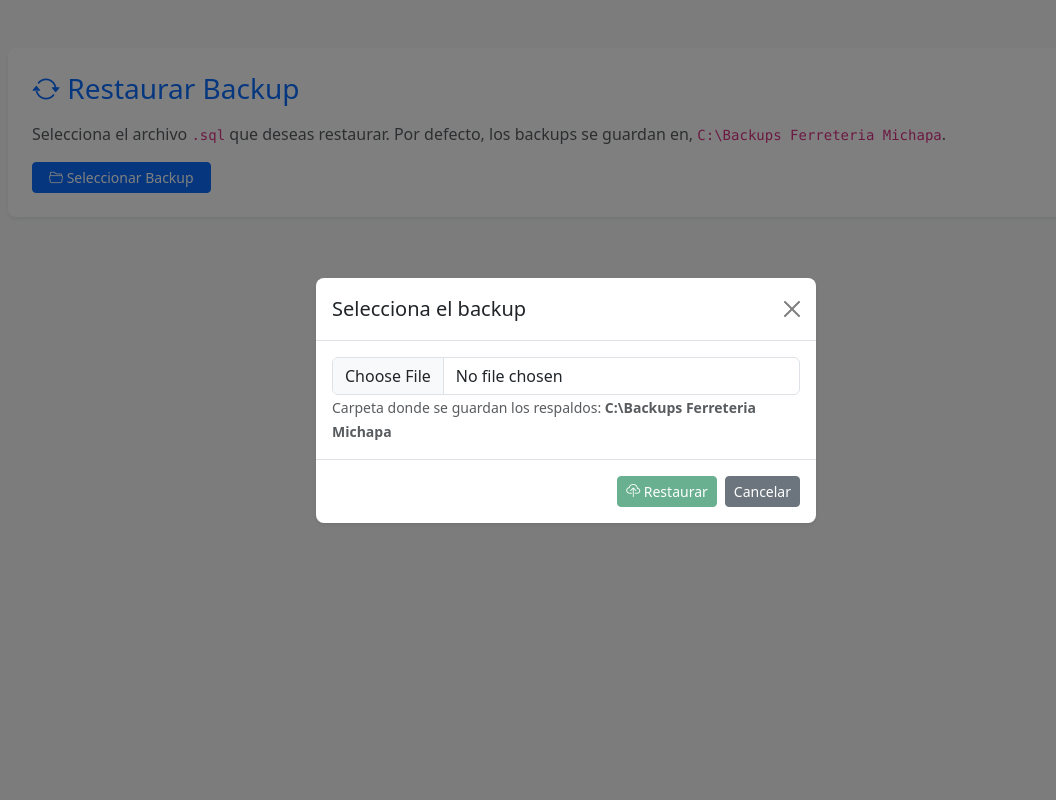
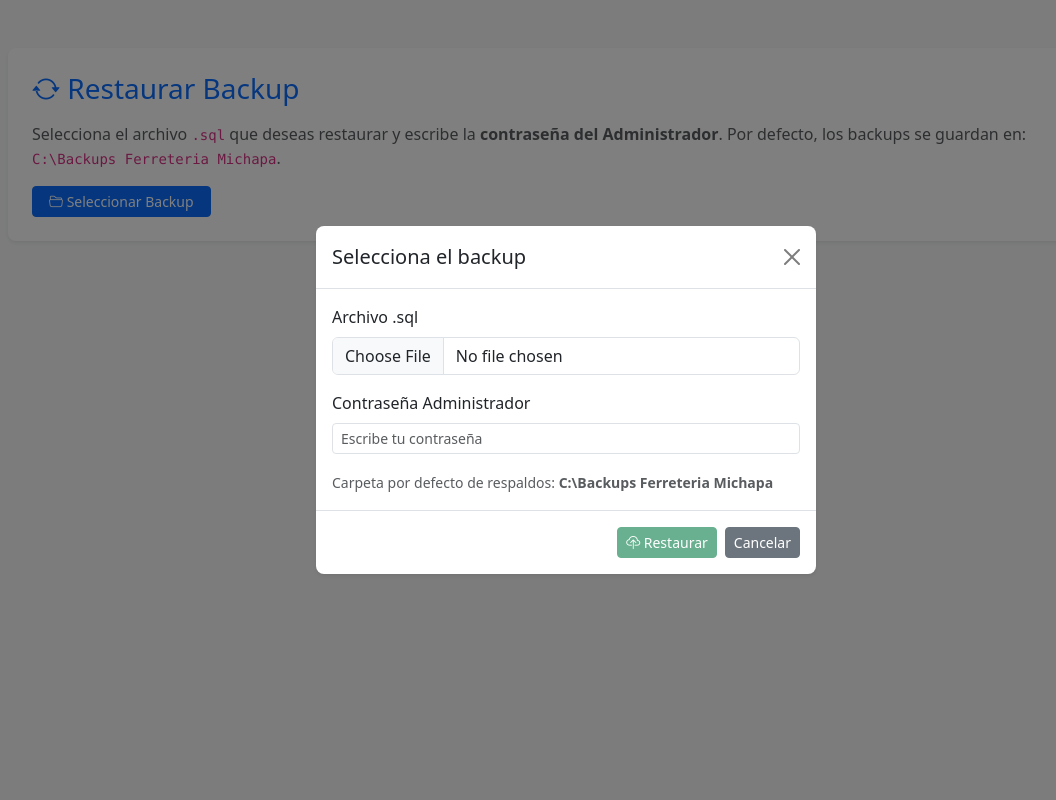
Before and after one commit to JasFerz001/FerreSys, a PHP site: page /FerreSys/backup/restaurar_backup.php in a window 1280 px wide, after a click on "Seleccionar Backup". Shown: the whole page, without its empty margins (74-1130 px from the left). Run offline with PHP 8.4, Linux system fonts and the light colour scheme; some libraries are stand-ins or nearby versions.

Commit message:
Clave para restaurar backup

```diff
--- a/backup/restaurar_backup.php
+++ b/backup/restaurar_backup.php
@@ -1,17 +1,39 @@
 <?php
 // Configurar zona horaria
 date_default_timezone_set('America/El_Salvador');
+
+// Incluir la conexión
+include_once __DIR__ . '/../conexion/conexion.php';
+$conexion = new Conexion();
+$db = $conexion->getConnection();
 
 $message = '';
 
 // Manejo POST de restauración
 if ($_SERVER['REQUEST_METHOD'] === 'POST' && isset($_POST['restore'])) {
-    if (isset($_FILES['backup_file']) && $_FILES['backup_file']['error'] === 0) {
+    if (
+        isset($_FILES['backup_file']) && $_FILES['backup_file']['error'] === 0 &&
+        isset($_POST['admin_password'])
+    ) {
+        $passwordIngresada = $_POST['admin_password'];
+
+        // Buscar contraseña del administrador
+        $sql = "SELECT e.clave
+                FROM empleados e
+                JOIN usuarios u ON e.id_Usuario = u.id_Usuario
+                WHERE u.rol = 'Administrador' AND u.estado = 1 AND e.estado = 1
+                LIMIT 1";
+        $stmt = $db->prepare($sql);
+        $stmt->execute();
+        $admin = $stmt->fetch(PDO::FETCH_ASSOC);
+
+        if ($admin && password_verify($passwordIngresada, $admin['clave'])) {
+            // Clave válida → ejecutar restauración
             $tmpFile = $_FILES['backup_file']['tmp_name'];
 
             $host = 'localhost';
             $user = 'root';
-        $pass = ''; // Cambia si tu MySQL tiene contraseña
+            $pass = ''; // cambia si tu MySQL tiene contraseña
             $dbname = 'ferresys';
 
             $mysql = 'C:\\xampp\\mysql\\bin\\mysql.exe';
@@ -20,6 +42,10 @@ if ($_SERVER['REQUEST_METHOD'] === 'POST' && isset($_POST['restore'])) {
             system($command, $output);
 
             $message = 'restored';
+        } else {
+            // Clave incorrecta
+            $message = 'invalid';
+        }
     } else {
         $message = 'restore_error';
     }
@@ -31,10 +57,12 @@ if ($_SERVER['REQUEST_METHOD'] === 'POST' && isset($_POST['restore'])) {
 <head>
     <meta charset="UTF-8">
     <meta name="viewport" content="width=device-width, initial-scale=1.0">
-    <title>Restaurar Backup - Explorador</title>
+    <title>Restaurar Backup - Ferretería Michapa</title>
     <link href="https://cdn.jsdelivr.net/npm/bootstrap@5.3.0/dist/css/bootstrap.min.css" rel="stylesheet">
     <script src="https://cdn.jsdelivr.net/npm/bootstrap@5.3.0/dist/js/bootstrap.bundle.min.js"></script>
     <script src="https://cdn.jsdelivr.net/npm/sweetalert2@11"></script>
+    <!-- Bootstrap Icons -->
+    <link rel="stylesheet" href="https://cdn.jsdelivr.net/npm/bootstrap-icons@1.11.1/font/bootstrap-icons.css">
 </head>
 <body class="bg-light">
 
@@ -45,8 +73,8 @@ if ($_SERVER['REQUEST_METHOD'] === 'POST' && isset($_POST['restore'])) {
                 <i class="bi bi-arrow-repeat"></i> Restaurar Backup
             </h3>
             <p class="text-muted">
-                Selecciona el archivo <code>.sql</code> que deseas restaurar.
-                Por defecto, los backups se guardan en, <code>C:\Backups Ferreteria Michapa</code>.
+                Selecciona el archivo <code>.sql</code> que deseas restaurar y escribe la <strong>contraseña del Administrador</strong>.
+                Por defecto, los backups se guardan en: <code>C:\Backups Ferreteria Michapa</code>.
             </p>
 
             <!-- Botón que abre el modal -->
@@ -70,9 +98,21 @@ if ($_SERVER['REQUEST_METHOD'] === 'POST' && isset($_POST['restore'])) {
                     <button type="button" class="btn-close" data-bs-dismiss="modal"></button>
                 </div>
                 <div class="modal-body">
+                    <!-- Selección de archivo -->
+                    <div class="mb-3">
+                        <label for="backupFile" class="form-label">Archivo .sql</label>
                         <input type="file" id="backupFile" name="backup_file" accept=".sql" required class="form-control">
+                    </div>
+
+                    <!-- Contraseña administrador -->
+                    <div class="mb-3">
+                        <label for="admin_password" class="form-label">Contraseña Administrador</label>
+                        <input type="password" id="admin_password" name="admin_password"
+                               class="form-control form-control-sm" placeholder="Escribe tu contraseña" required>
+                    </div>
+
                     <small class="text-muted">
-                        Carpeta donde se guardan los respaldos: <strong>C:\Backups Ferreteria Michapa</strong>
+                        Carpeta por defecto de respaldos: <strong>C:\Backups Ferreteria Michapa</strong>
                     </small>
                 </div>
                 <div class="modal-footer">
@@ -85,23 +125,48 @@ if ($_SERVER['REQUEST_METHOD'] === 'POST' && isset($_POST['restore'])) {
         </div>
     </div>
 </div>
-
 <script>
 const message = "<?php echo $message; ?>";
 
+// Alertas SweetAlert2
 if (message === 'restored') {
+    // Éxito → mostrar alerta y cerrar modal
     Swal.fire({
         icon: 'success',
         title: 'Backup restaurado',
         text: 'La base de datos se restauró correctamente.',
         confirmButtonColor: '#1cbb8c'
+    }).then(() => {
+        // Cerrar modal si estaba abierto
+        const modalEl = document.getElementById('restoreModal');
+        const modal = bootstrap.Modal.getInstance(modalEl);
+        if (modal) modal.hide();
     });
 } else if (message === 'restore_error') {
+    // Error en restauración
     Swal.fire({
         icon: 'error',
         title: 'Error',
-        text: 'No se pudo restaurar el backup. Verifica que seleccionaste un archivo válido.',
+        text: 'No se pudo restaurar el backup. Verifica el archivo seleccionado.',
         confirmButtonColor: '#f06548'
+    }).then(() => {
+        // Reabrir el modal si hubo error
+        const modalEl = document.getElementById('restoreModal');
+        const modal = new bootstrap.Modal(modalEl);
+        modal.show();
+    });
+} else if (message === 'invalid') {
+    // Contraseña incorrecta
+    Swal.fire({
+        icon: 'warning',
+        title: 'Contraseña incorrecta',
+        text: 'No es posible restaurar el backup.',
+        confirmButtonColor: '#f7b84b'
+    }).then(() => {
+        // Reabrir modal automáticamente
+        const modalEl = document.getElementById('restoreModal');
+        const modal = new bootstrap.Modal(modalEl);
+        modal.show();
     });
 }
 
@@ -112,8 +177,6 @@ document.getElementById('backupFile').addEventListener('change', function() {
 });
 </script>
 
-<!-- Bootstrap Icons -->
-<link rel="stylesheet" href="https://cdn.jsdelivr.net/npm/bootstrap-icons@1.11.1/font/bootstrap-icons.css">
 
 </body>
 </html>
```
Lines whose indentation alone changed are shown as unchanged.
